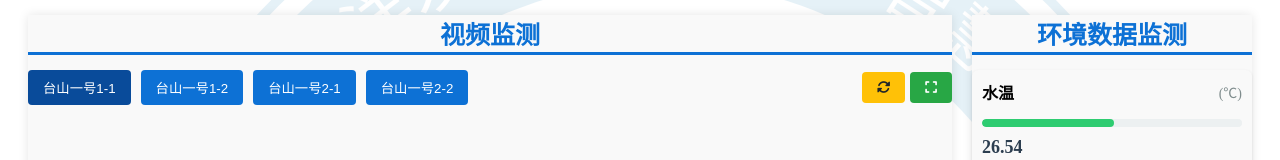
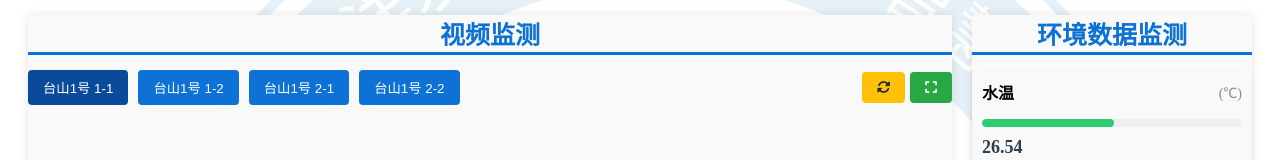
Before and after one commit to taishan-1/taishan-1.github.io, a plain HTML site: page index.html in a window 1280 px wide. Shown: the part 268-428 px from the top of the page. Drawn offline with Linux system fonts and the light colour scheme; a script that the page names is missing.

Commit message:
Update index.html

```diff
--- a/index.html
+++ b/index.html
@@ -404,10 +404,10 @@
                     <h2 class="video-title">视频监测</h2>
                     <div class="video-controls">
                         <div class="video-switcher">
-                            <button class="video-btn active" data-video="video1">台山一号1-1</button>
-                            <button class="video-btn" data-video="video2">台山一号1-2</button>
-                            <button class="video-btn" data-video="video3">台山一号2-1</button>
-                            <button class="video-btn" data-video="video4">台山一号2-2</button>
+                            <button class="video-btn active" data-video="video1">台山1号 1-1</button>
+                            <button class="video-btn" data-video="video2">台山1号 1-2</button>
+                            <button class="video-btn" data-video="video3">台山1号 2-1</button>
+                            <button class="video-btn" data-video="video4">台山1号 2-2</button>
                         </div>
                         <div class="button-container">
                             <button class="refresh-btn"><i class="fas fa-sync-alt"></i></button>
```
